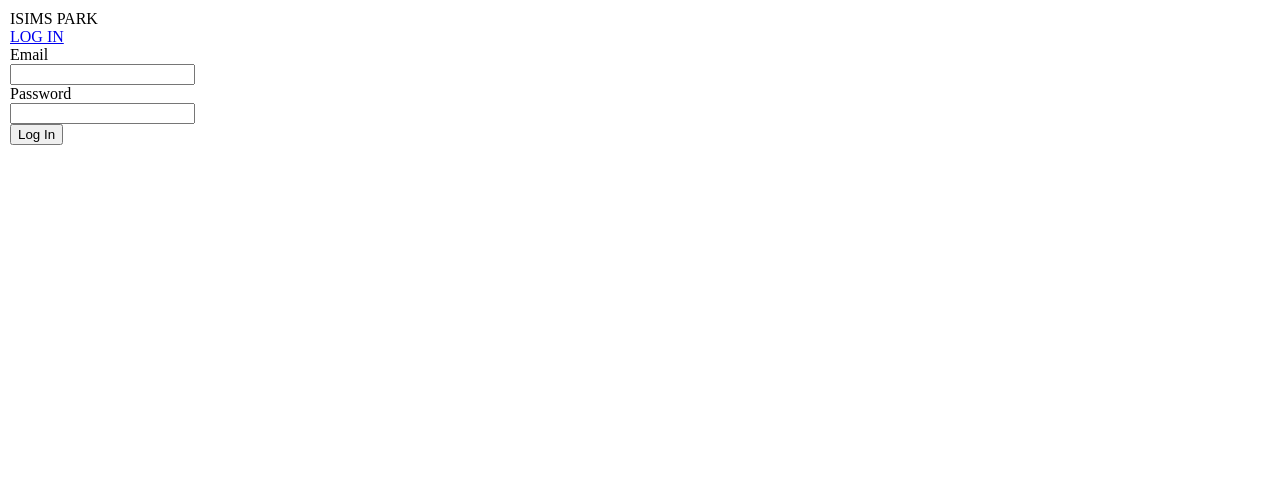
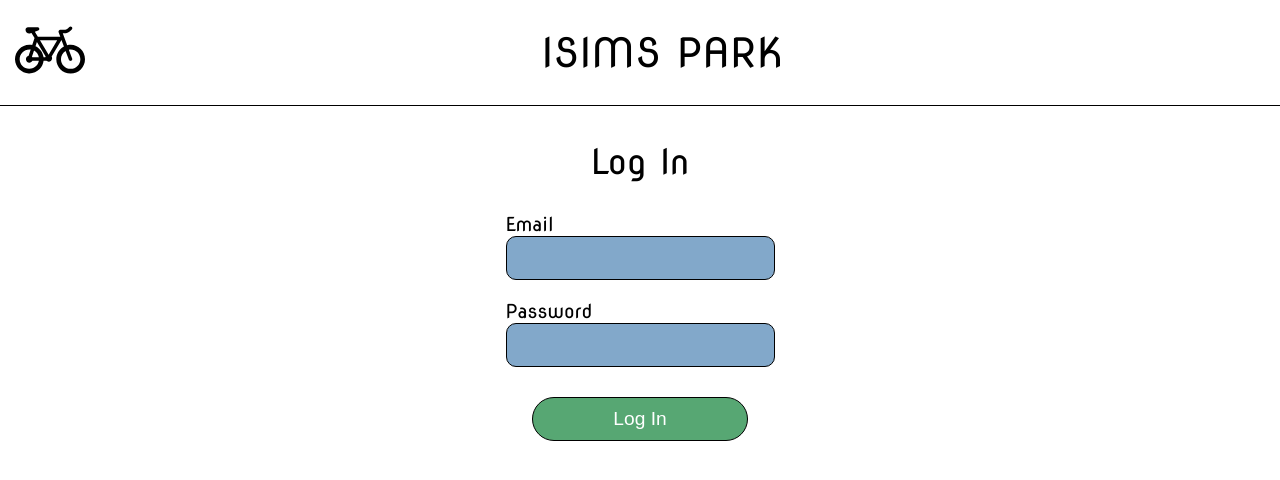
Before and after one commit to ADL1337/Projet-Interdisciplinaire-G2, a PHP site: page / in a window 1280 px wide. Shown: the top 480 px of the page. Run offline with PHP 8.4, Linux system fonts and the light colour scheme; some web fonts are replaced.

Commit message:
front-end : navbar & login_page

```diff
--- a/main/res/css/style.css
+++ b/main/res/css/style.css
@@ -1,12 +1,13 @@
 @font-face {
     font-family: "NovaRound-Regular";
-    src: url("NovaRound-Regular.ttf");
+    src: url("/res/fonts/NovaRound-Regular.ttf");
 }
 
 body {
     font-family: "NovaRound-Regular";
-    margin: 5px;
-    padding: 5px;
+    margin: 0px;
+    padding: 0px;
+    font-size: 1.2em;
 }
 
 .bg_admin {
@@ -18,3 +19,82 @@ body {
     background-image: url("/res/img/bg_user.png");
     background-size: cover;
 }
+
+nav{
+    border-bottom: 1px solid black;
+}
+
+nav div.flex-space-between{
+    padding: 15px;
+    display: flex;
+    flex-direction: row;
+    justify-content: space-between;
+    align-items: center;
+}
+
+nav img{
+    width: 70px;
+    height: 70px;
+}
+
+nav h1.nav-title{
+    font-size: 2.1em;
+    font-weight: normal;
+    margin: 0;
+    margin-left: -25px;
+}
+
+nav div.nav-login{
+    display: none;
+    font-size: 1.2em;
+}
+
+div.form h2{
+    font-size: 1.8em;
+    font-weight: normal;
+    text-align: center;
+    margin: 10px 0 20px 0;
+}
+
+div.form-container{
+    padding-top: 25px;
+    display: flex;
+    align-items: center;
+    justify-content: center;
+}
+
+div.mt-5-mb-5{
+    padding: 10px 0;
+}
+
+div.submit-button{
+    display: flex;
+    justify-content: center;
+    flex-direction: column;
+    align-items: center;
+    margin-top: 10px;
+}
+
+div.form input{
+    padding: 10px;
+    font-size: 1em;
+    background-color: #82a8ca;
+    color: #fff;
+    border: 1px solid black;
+    border-radius: 10px;
+}
+
+div.submit-button input{
+    width: 80%;
+    padding: 10px 45px;
+    background-color: #57A773;
+    color: #fff;
+    border-radius: 70px;
+    font-size: 1em;
+    border: none;
+    border: 1px solid black;
+}
+
+div.submit-button input:hover{
+    background-color: #417e57;
+}
--- a/main/src/views/login.php
+++ b/main/src/views/login.php
@@ -1,9 +1,20 @@
+<div class ="form-container">
+    <div class="form">
+        <h2>Log In</h2>
         <form method="POST" action="login">
+            <div class="mt-5-mb-5">
                 <label for="email">Email</label><br>
                 <input type="email" name="user_email"><br>
-
+            </div>
+            <div class="mt-5-mb-5">
                 <label for="password">Password</label><br>
                 <input type="password" name="user_password" ><br>
-
+            </div>
+            <div class="mt-5-mb-5">
+                <div class="submit-button">
                     <input type="submit" value="Log In">
+                </div>
+            </div>
         </form>
+    </div>
+</div>
--- a/main/src/views/templates/_nav.php
+++ b/main/src/views/templates/_nav.php
@@ -1,8 +1,8 @@
 <header>
     <nav>
         <div class="flex-space-between">
-            <div class="nav-logo"></div>
-            <div class="nav-title">ISIMS PARK</div>
+            <div class="nav-logo"><img src="/res/img/nav_icon_velo.svg"></img></div>
+            <h1 class="nav-title">ISIMS PARK</h1>
             <div class="nav-user_info">
             <?php if (isset($_SESSION["user_firstname"])): ?>
                 <div class="nav-firstname">Welcome <?= $_SESSION["user_firstname"] ?></div>
```
Lines whose indentation alone changed are shown as unchanged.
